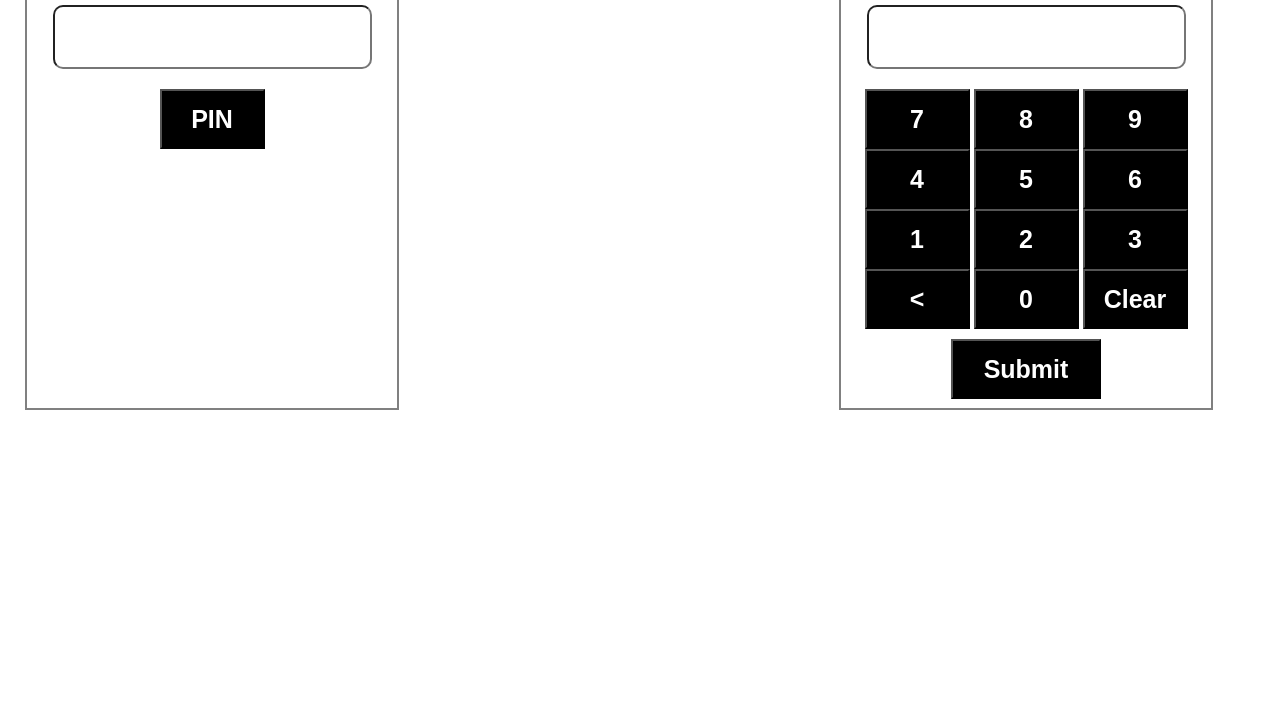
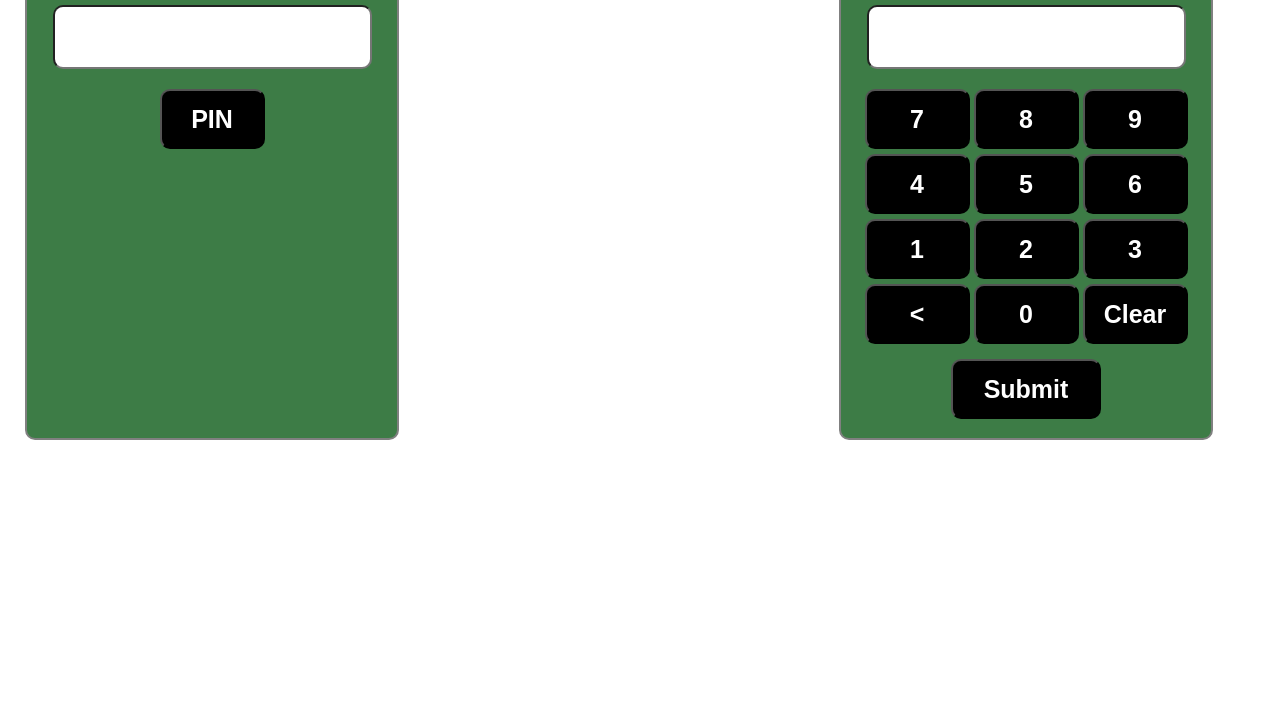
Before and after one commit to SHShazib/pin-matcher, a plain HTML site: page Index.html in a window 1280 px wide. Shown: the part 89-800 px from the top of the page. Drawn offline with Linux system fonts and the light colour scheme.

Commit message:
first changes

```diff
--- a/Index.html
+++ b/Index.html
@@ -22,8 +22,8 @@
             <!-- =================Alert area=============== -->
   <div class="col-2">
         <div id="alert">
-          <p class="true" id="true">Thank You! <br><br>  ✔ Correct Pin </p>
-          <p class="wrong" id="wrong"> Oops, Sorry!<br><br> ✘ Wrong Pin</p>
+          <p class="true" id="true">Thank You! <br> ✔ Correct Pin </p>
+          <p class="wrong" id="wrong"> Oops, Sorry!<br> ✘ Wrong Pin</p>
         </div>
   </div>
   <!--=======Submit Area==========-->
--- a/style.css
+++ b/style.css
@@ -4,9 +4,11 @@
 }
 .col-1,.col-3{
  width: 350px;
- height: 450px;
+ height: 480px;
  margin: 25px;
+ background-color: #3d7c46;
  border: 2px solid gray;
+ border-radius: 10px;
  text-align: center;
  padding: 10px;
  float: left;
@@ -29,6 +31,7 @@
   font-size: 30px;
   font-weight: bold;
   border-radius: 10px;
+  background-color: white;
 }
 button{
   width: 30%;
@@ -37,6 +40,8 @@ button{
   color:white;
   font-size: 25px;
   font-weight: bold;
+  margin-bottom: 5px;
+  border-radius: 10px;
 }
 .alert {
   text-align: center;
@@ -56,6 +61,6 @@ button{
 }
 #alert {
   margin-top: 100px;
-  font-size: 30px;
+  font-size: 40px;
   font-weight: bold;
 }
```
Lines whose indentation alone changed are shown as unchanged.
